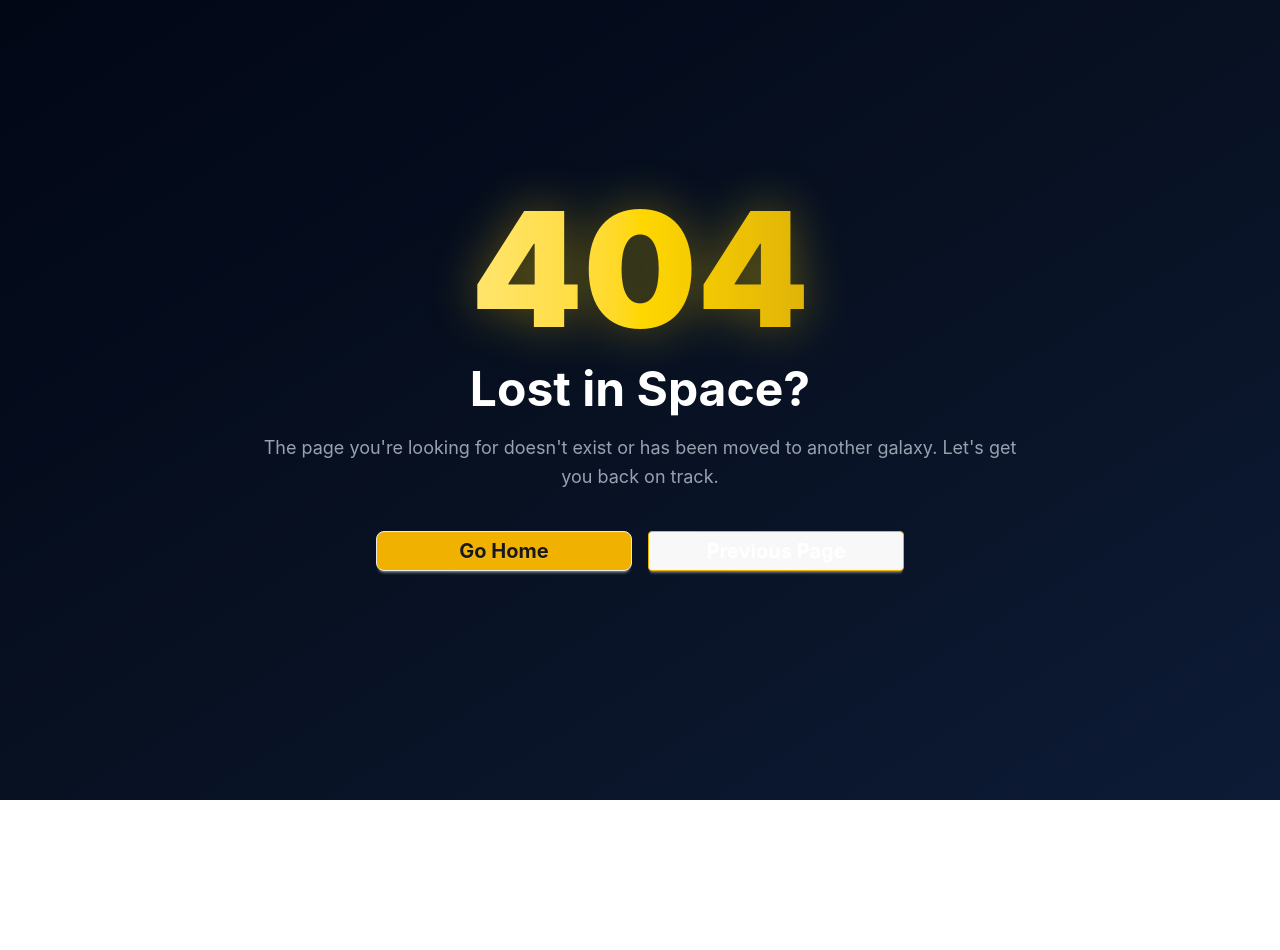
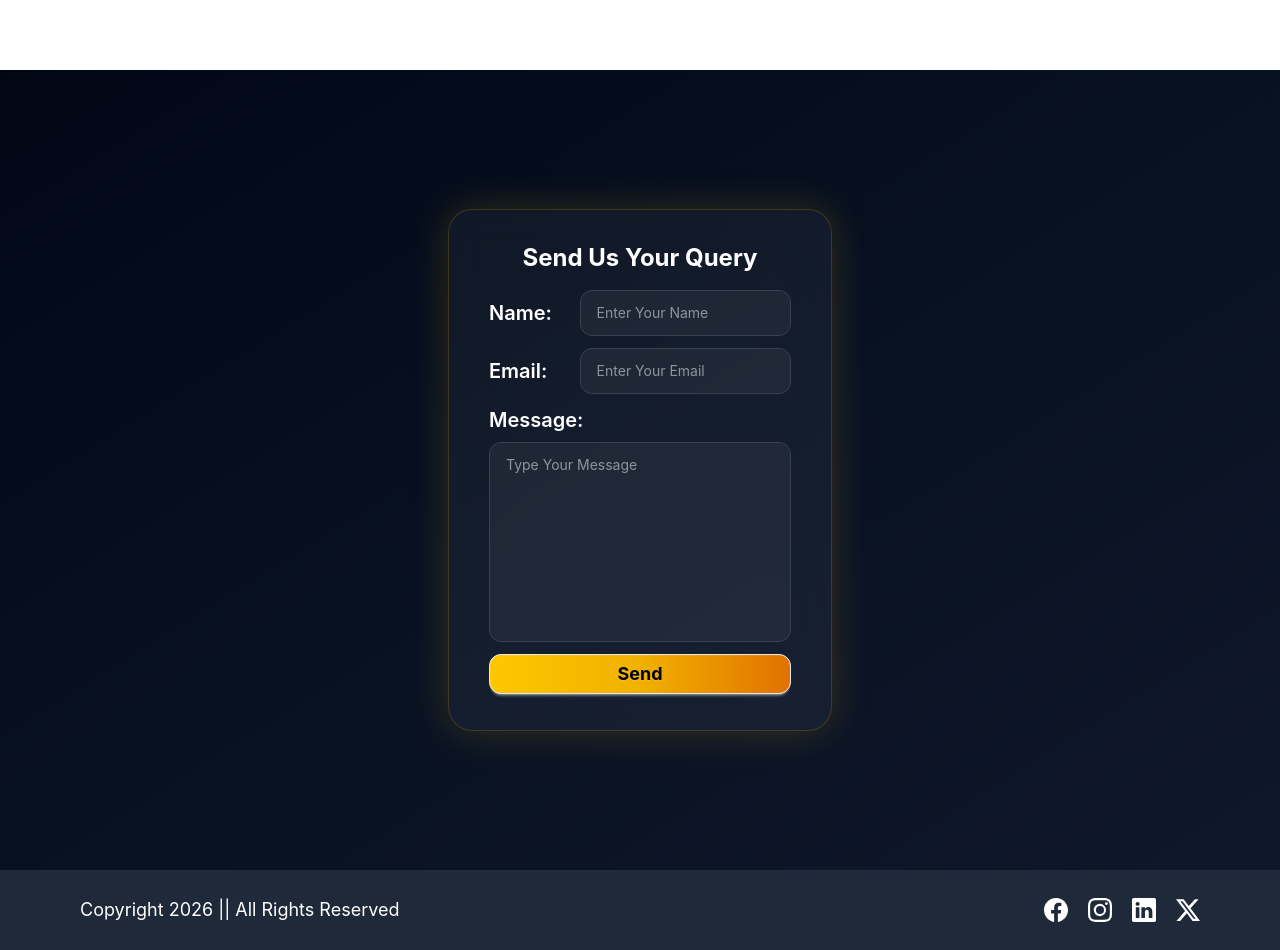
Before and after one commit to anonymousd3vil-ops/ProjectLMS, a React (Vite) app in the folder LMSFrontend/: page /contact in a window 1280 px wide. Before the commit this address had no page. Before the commit the page ends 800 px from the top, so only its background shows below. Built offline with nearby package versions, Linux system fonts and the light colour scheme.

Commit message:
Contact Us Page Added

```diff
--- a/LMSFrontend/src/App.jsx
+++ b/LMSFrontend/src/App.jsx
@@ -11,6 +11,7 @@ import NotFound from './pages/notFound.jsx'
 import SignUp from './pages/signUp.jsx'
 import Login from './pages/login.jsx'
 import CourseList from './pages/courses/courseList.jsx'
+import ContactUs from './pages/contactUs.jsx'
 
 
 function App() {
@@ -23,6 +24,8 @@ function App() {
         <Route path='/signup' element={<SignUp />}> </Route>
         <Route path='/login' element={<Login />}> </Route>
         <Route path='/courses' element={<CourseList />}> </Route>
+        <Route path='/contact' element={<ContactUs />}> </Route>
+
 
         <Route path='*' element={<NotFound />}></Route>
       </Routes>
--- /dev/null
+++ b/LMSFrontend/src/pages/contactUs.jsx
@@ -0,0 +1,118 @@
+import { useState } from "react"
+import HomeLayout from "../layouts/homeLayout"
+import toast from "react-hot-toast";
+import axiosInstance from "../helpers/axiosInstance";
+
+function ContactUs(){
+
+    const [userInput, setUserInput] = useState({
+        fullName: '',
+        email: '',
+        message: ''
+    });
+
+    function handelUserInput(e){
+        const {name, value} = e.target;
+        setUserInput({
+            ...userInput,
+            [name]: value
+        });
+    }
+
+    async function onFormSubmit(e) {
+        e.preventDefault();
+
+        if(!userInput.email || !userInput.fullName || !userInput.message){
+            toast.error('All fields are mandatory');
+            return;
+        }
+
+        //checking valid email
+        const emailRegex = /^[a-zA-Z0-9._%+-]+@[a-zA-Z0-9.-]+\.[a-zA-Z]{2,}$/;
+
+        if (!emailRegex.test(userInput.email)) {
+            toast.error("Invalid Email Id");
+            return;
+        }
+
+        try{
+            const response = axiosInstance.post('/contact/contactUs', userInput)
+
+            toast.promise(response, {
+                loading: 'Submitting Your Query',
+                success: 'Query Submitted Succesfully',
+                error: 'Failed to Submit Query'
+            });
+
+            const contactResponse = await response;
+            if(contactResponse?.data?.success){
+                setUserInput({
+                    fullName: '',
+                    email: '',
+                    message: ''
+                })
+            }
+
+        }catch(err){
+            toast.error('Operation Failed')
+        }
+
+    }
+
+    return (
+        <HomeLayout>
+            <title>Send Us Your Query</title>
+            <div className="h-screen min-h-screen bg-linear-to-br from-[#020716] via-[#081122] to-[#0f172a] flex items-center justify-center p-4">
+                <form noValidate onSubmit={onFormSubmit} className="flex flex-col justify-center items-center gap-3 p-8 text-white w-96 backdrop-blur-xl bg-white/5 border border-yellow-500/20 rounded-3xl shadow-[0_0_40px_rgba(234,179,8,0.2)]">
+                    <h1 className="text-2xl text-center font-bold">Send Us Your Query </h1>
+                    <div className="flex flex-col gap-1 w-full px-2">
+                        <div className="flex md:flex-row flex-col justify-between md:my-1  md:items-center my-3">
+                            <label htmlFor="fullName" className="text-xl font-semibold">Name: </label>
+                            <input
+                                type="text"
+                                required
+                                name="fullName"
+                                id="fullName"
+                                placeholder="Enter Your Name"
+                                className=" w-full bg-white/5 border-gray-700 px-4 py-3 focus:border-yellow-500 text-sm focus:outline-none focus:ring-2 focus:ring-yellow-500/30 transition-all border rounded-xl md:w-7/10"
+                                onChange={handelUserInput}
+                                value={userInput.fullName}
+                            />
+                        </div>
+
+                        <div className="flex md:flex-row flex-col justify-between md:my-1  md:items-center my-3">
+                            <label htmlFor="email" className="text-xl font-semibold">Email: </label>
+                            <input
+                                type="email"
+                                required
+                                name="email"
+                                id="email"
+                                placeholder="Enter Your Email"
+                                className=" w-full bg-white/5 border-gray-700 px-4 py-3 focus:border-yellow-500 text-sm focus:outline-none focus:ring-2 focus:ring-yellow-500/30 transition-all border rounded-xl md:w-7/10"
+                                onChange={handelUserInput}
+                                value={userInput.email}
+                            />
+                        </div>
+                        <div className="flex flex-col md:my-1 my-2 w-full">
+                            <label htmlFor="message" className="text-xl font-semibold">Message: </label>
+                            <textarea
+                                required
+                                name="message"
+                                id="message"
+                                placeholder="Type Your Message"
+                                className="resize-none w-full h-50 bg-white/5 border-gray-700 px-4 py-3 focus:border-yellow-500 focus:outline-none focus:ring-2 text-sm focus:ring-yellow-500/30 transition-all border rounded-xl mt-2"
+                                onChange={handelUserInput}
+                                value={userInput.message}
+                            />
+                        </div>
+                        <div className="flex md:flex-row flex-col  justify-center md:my-1 w-full md:items-center my-3">
+                            <button type="submit" className="btn rounded-xl text-lg text-black font-bold p-1 w-full py-3 border bg-linear-to-r from-yellow-400 via-yellow-500 to-amber-600 hover:scale-[1.02] hover:shadow-[0_0_25px_rgba(234,179,8,0.6)] transition-full duration-300">Send</button>
+                        </div>
+                    </div>
+
+                </form>
+            </div>
+        </HomeLayout>
+    )
+}
+export default ContactUs
--- a/LMSFrontend/src/pages/courses/courseList.jsx
+++ b/LMSFrontend/src/pages/courses/courseList.jsx
@@ -19,6 +19,7 @@ function CourseList(){
 
     return (
         <HomeLayout>
+            <title>Courses</title>
             <div className="pt-20 min-h-[90vh] flex flex-col text-white items-center bg-linear-to-br from-[#020716] via-[#081122] to-[#0f172a]">
                 <h1 className="text-3xl font-bold mx-4">
                     Explore the courses made by<span className="text-4xl font-extrabold text-yellow-500"> Industry experts </span>
```
